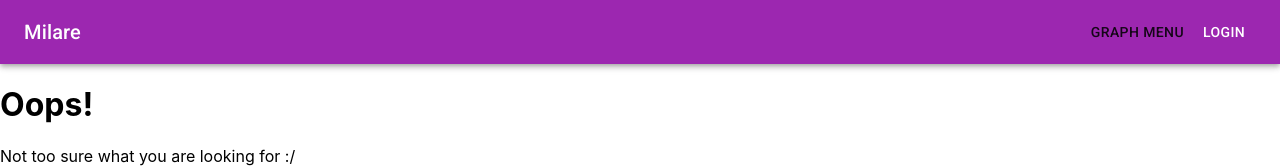
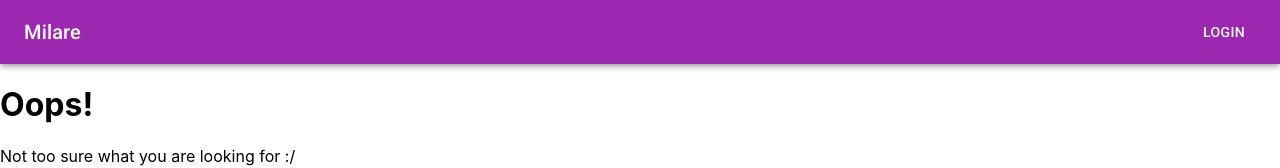
Before and after one commit to cymourad/milare, a React (Create React App) app: page / in a window 1280 px wide. Shown: the top 168 px of the page. Built offline with nearby package versions, Linux system fonts and the light colour scheme.

Commit message:
adds logout

```diff
--- a/src/App.js
+++ b/src/App.js
@@ -17,21 +17,27 @@ import AvailableGraphs from "./pages/AvailableGraphs";
 import NotFound from "./pages/NotFound";
 
 function App() {
-	const [userProfile, setUserProfile] = useState({
+	const loggedOutPorfile = {
 		username: "",
 		isAdmin: false,
 		isDoctor: false,
 		isTranslator: false,
-	});
+	};
+
+	const [userProfile, setUserProfile] = useState(loggedOutPorfile);
 
 	const isLoggedIn = () => {
 		return userProfile.username != "";
 	};
 
+	const logout = () => {
+		setUserProfile(loggedOutPorfile);
+	};
+
 	return (
 		<ThemeProvider theme={theme}>
 			<Router>
-				<Navbar />
+				<Navbar isLoggedIn={isLoggedIn()} logout={logout} />
 				<Switch>
 					<Route exact path={FRONT_END_ROUTE.HOME} component={Home} />
 					<Route exact path={FRONT_END_ROUTE.LOGIN}>
--- a/src/components/Navbar.js
+++ b/src/components/Navbar.js
@@ -22,28 +22,41 @@ const useStyles = makeStyles((theme) => ({
 	},
 }));
 
-const Navbar = ({ userProfile }) => {
+const Navbar = ({ isLoggedIn, logout }) => {
 	const classes = useStyles();
 
 	return (
 		<div className={classes.root}>
 			<AppBar position="static">
 				<Toolbar>
-					<Typography variant="h6" className={classes.title}>
-						Milare
-					</Typography>
+					<Link
+						to={FRONT_END_ROUTE.HOME}
+						style={{ textDecoration: "none", color: "white" }}
+						className={classes.title}
+					>
+						<Typography variant="h6">Milare</Typography>
+					</Link>
+
+					{isLoggedIn ? (
+						<>
 							<Link
 								to={FRONT_END_ROUTE.AVAILABLE_GRAPHS}
 								style={{ textDecoration: "none", color: "white" }}
 							>
 								<Button>Graph Menu</Button>
 							</Link>
+							<Button color="inherit" onClick={() => logout()}>
+								Logout
+							</Button>
+						</>
+					) : (
 						<Link
 							to={FRONT_END_ROUTE.LOGIN}
 							style={{ textDecoration: "none", color: "white" }}
 						>
 							<Button color="inherit">Login</Button>
 						</Link>
+					)}
 				</Toolbar>
 			</AppBar>
 		</div>
```
Lines whose indentation alone changed are shown as unchanged.
